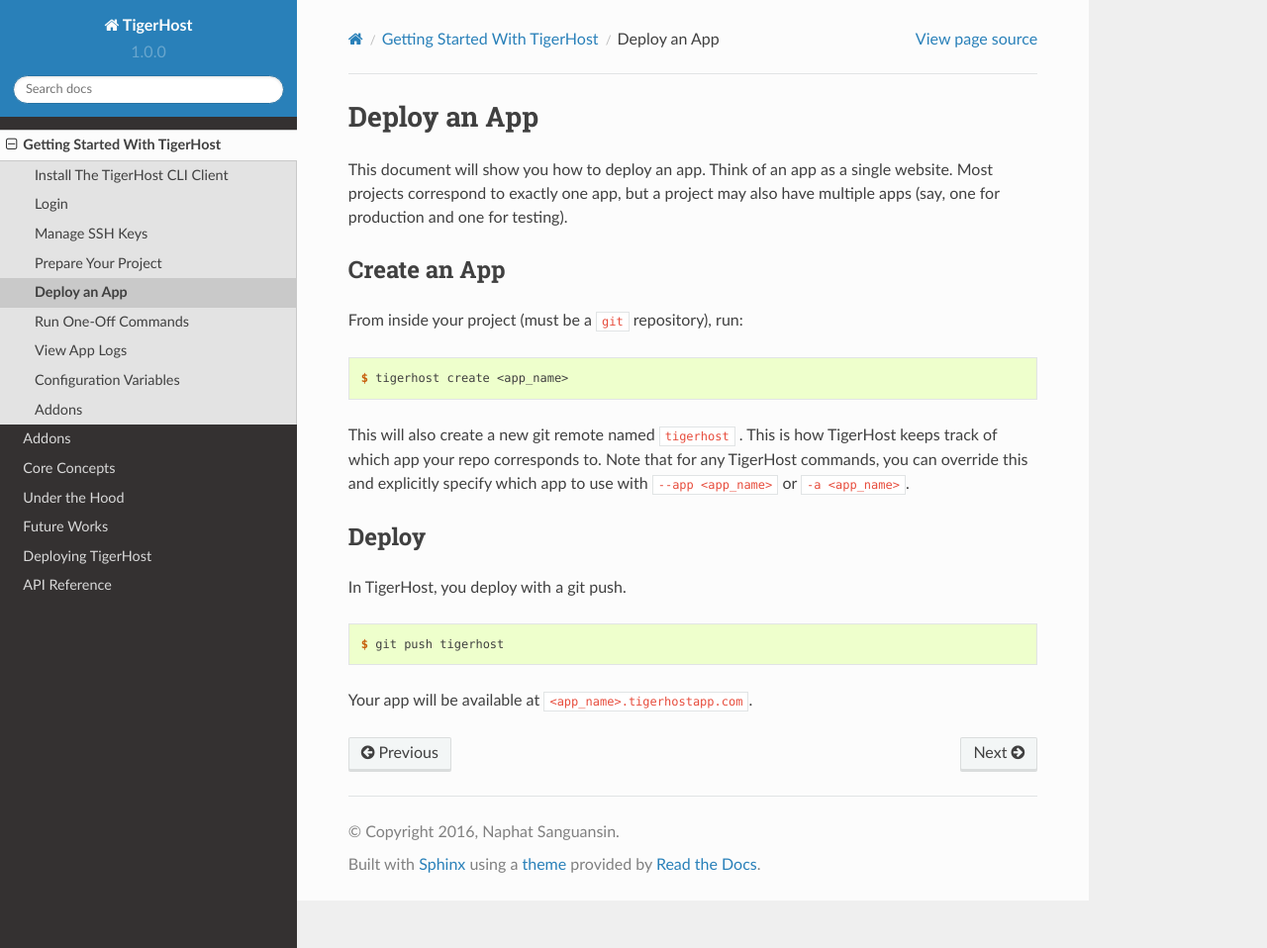
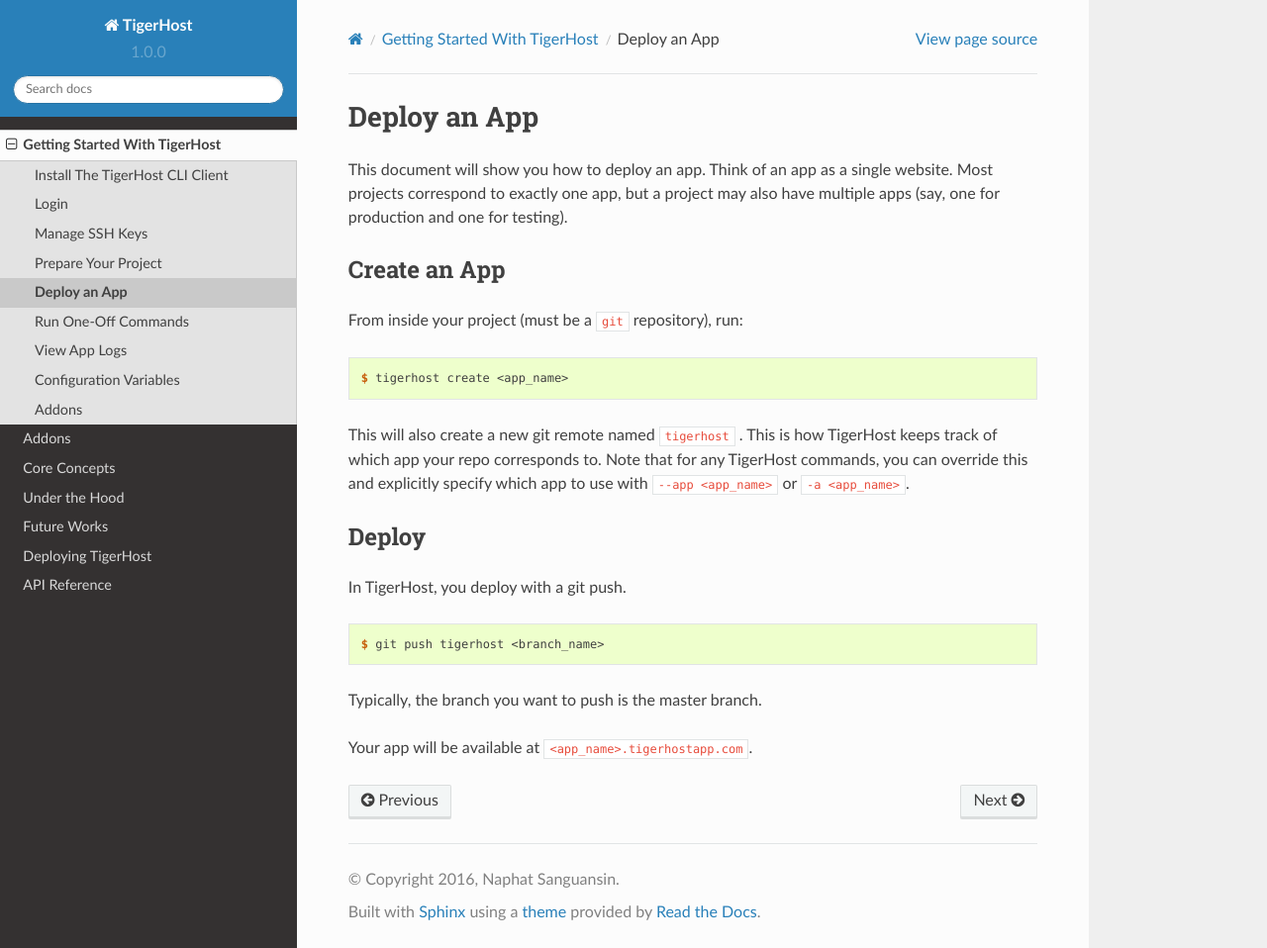
Before and after one commit to naphatkrit/TigerHost, a Sphinx documentation site: the page built from docs/getting_started/deploy_app.rst, in a window 1280 px wide and 958 px high. Shown: the whole window at 99% size. Built offline with Sphinx 7.4.7 and the Read the Docs theme 2.0.0, drawn with Linux system fonts in a browser that asks for light colours; pages that are not in the unit, such as notebooks, are missing from menus.

Commit message:
[docs] updated deployment instruction to include branch name in the push command

```diff
--- a/docs/getting_started/deploy_app.rst
+++ b/docs/getting_started/deploy_app.rst
@@ -25,6 +25,8 @@
 
 .. code-block:: console
 
-    $ git push tigerhost
+    $ git push tigerhost <branch_name>
+
+Typically, the branch you want to push is the master branch.
 
 Your app will be available at ``<app_name>.tigerhostapp.com``.
```
